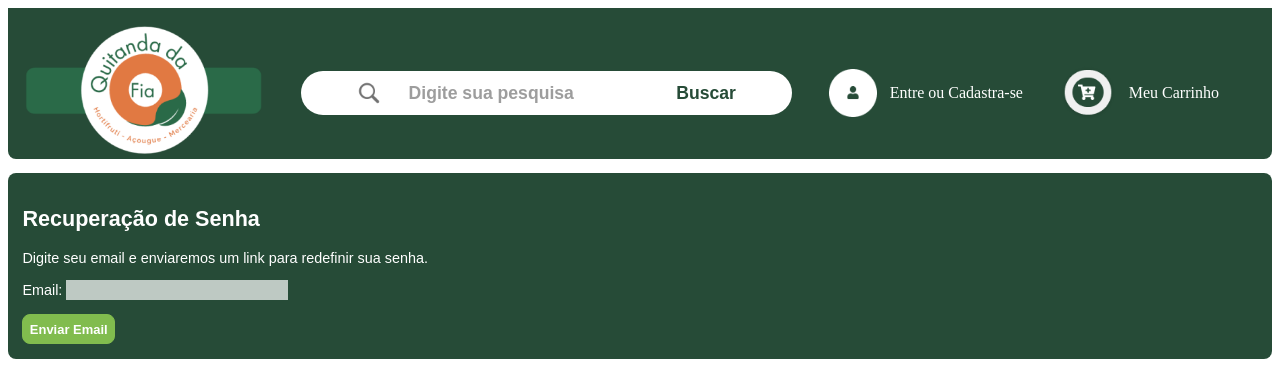
After one commit to ana-luisa-caixeta/pi3_quitanda_da_fia, a Django app: page /reset_password/ in a window 1280 px wide. The commit adds this page. Shown: the top 370 px of the page. Run offline with Django 5.2, Linux system fonts and the light colour scheme; some web fonts are replaced.

Commit message:
Adicionando alteração da senha em caso de esquecimento

```diff
--- /dev/null
+++ b/base/static/css/style_registration.css
@@ -0,0 +1,27 @@
+#password-reset-container, #password-reset-sent-container {
+    background-color: #264B37;
+    color: #ffffff;
+    font-size: 0.9em;
+    padding: 1em;
+    margin: 1em 0 1em 0;
+    border-radius: 8px;
+}
+
+#password-reset-container h2, #password-reset-sent-container h2 {
+    color: #ffffff
+}
+
+#password-reset-container button, #password-reset-sent-container button {
+    background-color: #81bc4e;
+    border: 1px solid #81bc4e;
+    cursor: pointer;
+    color: #ffffff;
+    font-size: 0.9em;
+    font-weight: bold;
+    padding: 0.5em;
+    border-radius: 8px;
+}
+
+#password-reset-container button:hover, #password-reset-sent-container button:hover {
+    opacity: 0.6;
+}
--- a/base/templates/base/base.html
+++ b/base/templates/base/base.html
@@ -9,6 +9,7 @@
         {% load static %}
         <link rel="stylesheet" href="{% static 'css/style_base.css' %}">
         <link rel="stylesheet" href="{% static 'css/style.css' %}">
+        <link rel="stylesheet" href="{% static 'css/style_registration.css' %}">
     </head>
 
     <body>
--- a/base/templates/registration/login.html
+++ b/base/templates/registration/login.html
@@ -29,7 +29,7 @@
 
         <!-- Link para Esqueceu a Senha -->
         <div class="form-field">
-            <a  id="forgot-password">
+            <a href="{% url 'password_reset' %}" id="forgot-password">
                 Esqueceu a senha?
             </a>
         </div>
--- /dev/null
+++ b/base/templates/registration/password_reset.html
@@ -0,0 +1,16 @@
+{% extends 'base/base.html' %}
+
+{% load static %}
+
+{% block content %}
+<div id="password-reset-container">
+    <h2>Recuperação de Senha</h2>
+    <p>Digite seu email e enviaremos um link para redefinir sua senha.</p>
+
+    <form method="POST">
+        {% csrf_token %}
+        {{ form.as_p }}
+        <button type="submit">Enviar Email</button>
+    </form>
+</div>
+{% endblock %}
--- a/base/views.py
+++ b/base/views.py
@@ -67,7 +67,7 @@ def remove_from_cart(request, item_id):
         return redirect('carrinho')
 
 
-def login(request):
+def login_page(request):
     return render(request, "registration/login.html", {'categories' : categories})
 
 
@@ -93,7 +93,9 @@ def cadastro(request):
         user  = User.objects.create_user(username=username, email=email, password=password)
         user.save()
 
-        return redirect("login")
+        user = authenticate(request, username=username, password=password)
+        login(request, user)
+        return redirect("home")
 
 
 def busca(request):
--- a/setup/settings.py
+++ b/setup/settings.py
@@ -135,3 +135,6 @@ LOGOUT_REDIRECT_URL = '/'
 # Configuração do Django para gerenciar sessões corretamente
 SESSION_COOKIE_AGE = 86400  # Duração da sessão em segundos (1 dia)
 SESSION_EXPIRE_AT_BROWSER_CLOSE = False  # Se True, expira quando o navegador fecha
+
+# Enviar recuperação no terminal
+EMAIL_BACKEND = 'django.core.mail.backends.console.EmailBackend'
--- a/setup/urls.py
+++ b/setup/urls.py
@@ -17,7 +17,7 @@ Including another URLconf
 from django.contrib import admin
 from django.urls import path
 from django.contrib.auth import views as auth_views
-from base.views import home, shopping_cart, login, cadastro, busca, add_to_cart, remove_from_cart, edicao
+from base.views import home, shopping_cart, cadastro, busca, add_to_cart, remove_from_cart, edicao
 
 urlpatterns = [
     path('admin/', admin.site.urls),
@@ -30,4 +30,8 @@ urlpatterns = [
     path('cadastro/', cadastro, name='cadastro'),
     path('busca/', busca, name='busca'),
     path('edicao/', edicao, name='edicao'),
+    path('reset_password/', auth_views.PasswordResetView.as_view(template_name="registration/password_reset.html"), name="password_reset"),
+    path('reset_password_sent/', auth_views.PasswordResetDoneView.as_view(template_name="registration/password_reset_sent.html"), name="password_reset_done"),
+    path('reset/<uidb64>/<token>/', auth_views.PasswordResetConfirmView.as_view(template_name="registration/password_reset_confirm.html"), name="password_reset_confirm"),
+    path('reset_password_complete/', auth_views.PasswordResetCompleteView.as_view(template_name="registration/password_reset_complete.html"), name="password_reset_complete"),
 ]
```
Also changed, not shown: base/templates/registration/password_reset_sent.html (added, +13 -0 lines), db.sqlite3.
